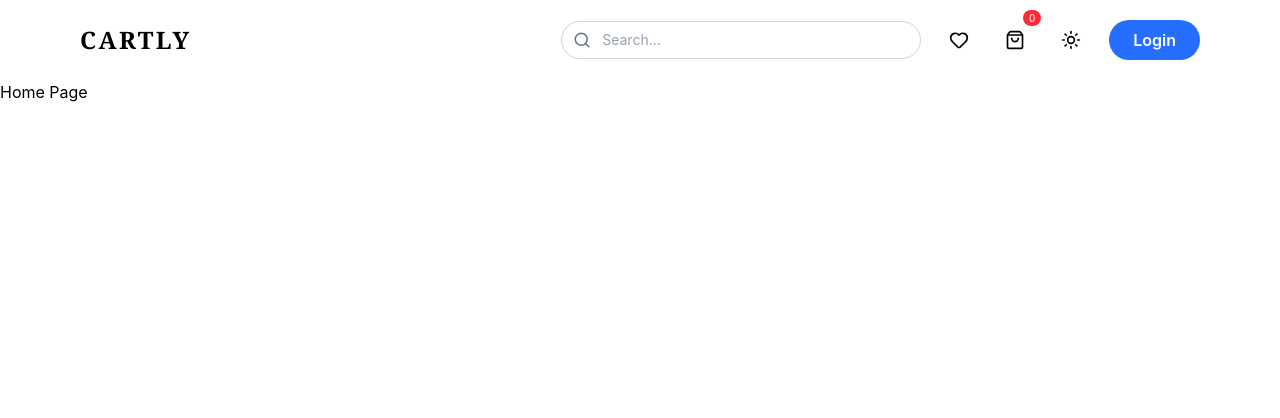
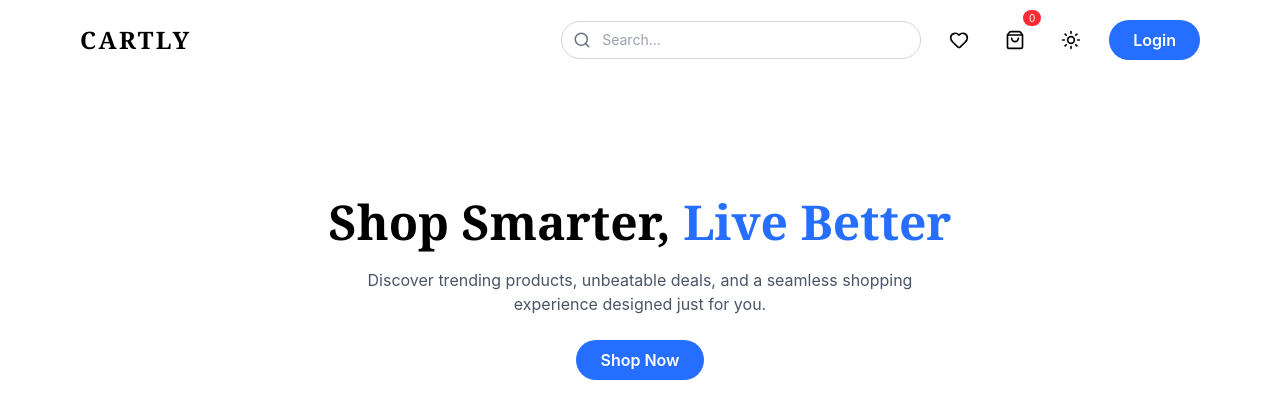
Before and after one commit to maaz-afzal/cartly, a React (Vite) app: page / in a window 1280 px wide. Shown: the top 418 px of the page. Built offline with nearby package versions, Linux system fonts and the light colour scheme.

Commit message:
add hero section

```diff
--- a/src/pages/Home.jsx
+++ b/src/pages/Home.jsx
@@ -1,7 +1,23 @@
 const Home = () => {
   return (
-    <div>
-      <h1>Home Page</h1>
+    <div className="w-full max-w-6xl mx-auto mt-8 px-4">
+      {/* Hero section */}
+      <section className="flex flex-col items-center text-center py-20 rounded-2xl">
+        <h1 className="text-4xl md:text-5xl font-bold font-serif leading-tight">
+          Shop Smarter, <span className="text-[#256EFF]">Live Better</span>
+        </h1>
+
+        <p className="mt-4 text-gray-600 max-w-xl text-sm md:text-base">
+          Discover trending products, unbeatable deals, and a seamless shopping
+          experience designed just for you.
+        </p>
+
+        <div className="mt-6 flex gap-4">
+          <button className="bg-[#256EFF] text-white px-6 py-2 rounded-full font-semibold hover:opacity-90 transition cursor-pointer">
+            Shop Now
+          </button>
+        </div>
+      </section>
     </div>
   );
 };
```
